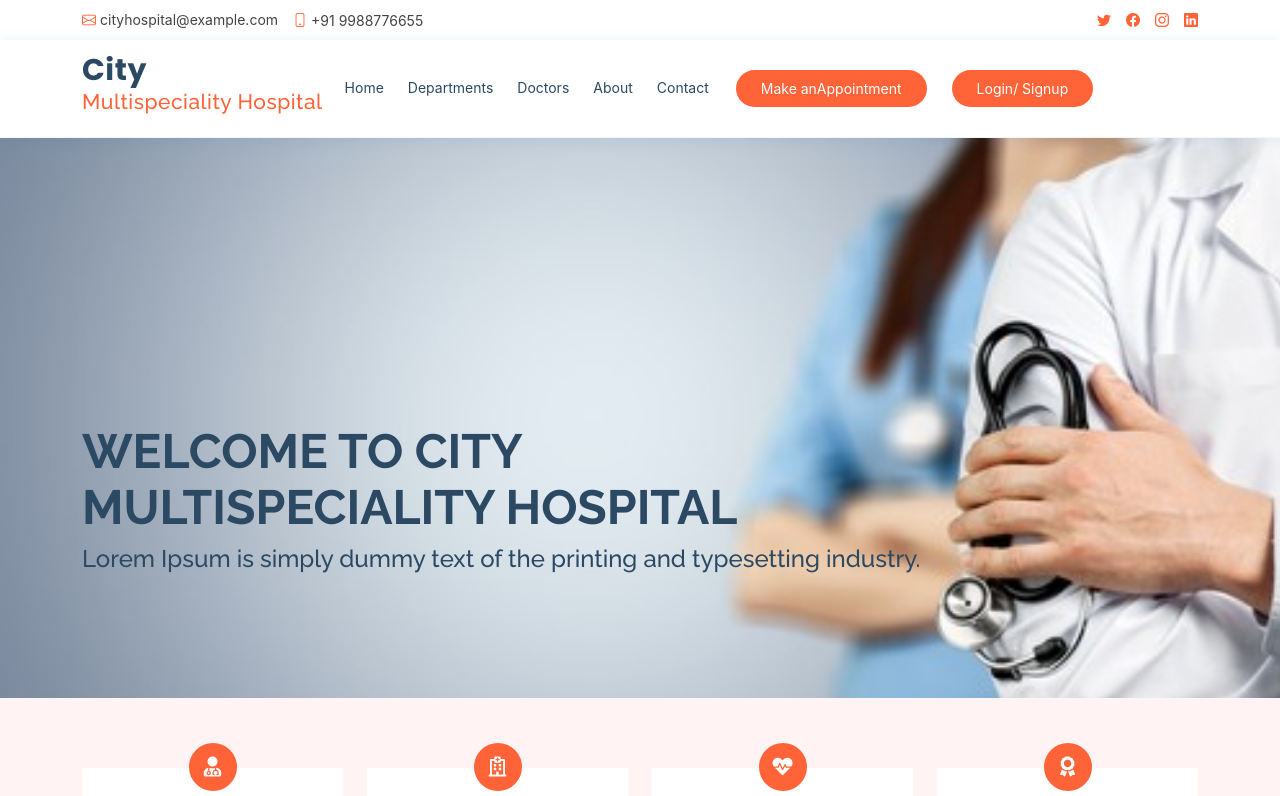
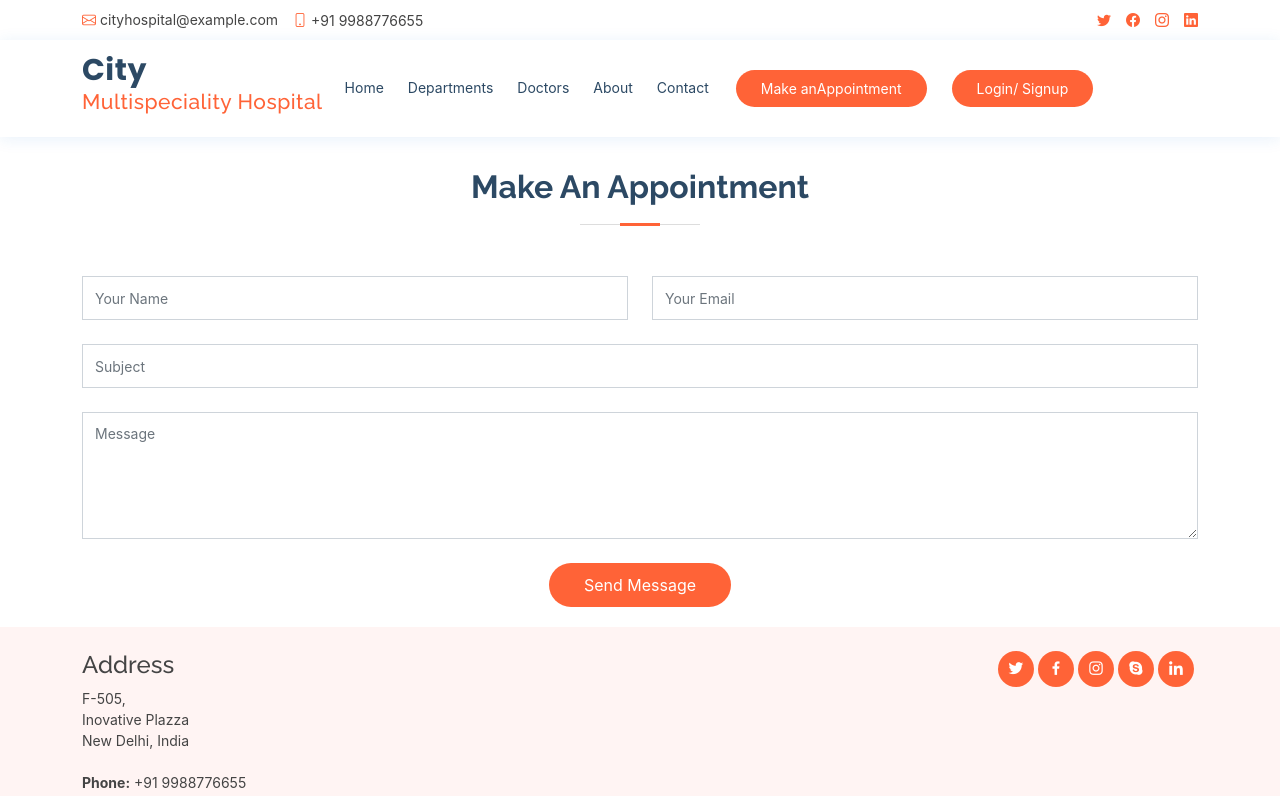
Before and after one commit to khushimangukiya/City_Hospital, a React (Create React App) app: page /MakeAnAppointment in a window 1280 px wide. Shown: the top 796 px of the page. Built offline with nearby package versions, Linux system fonts and the light colour scheme.

Commit message:
loginpage

```diff
--- a/src/App.js
+++ b/src/App.js
@@ -7,6 +7,8 @@ import Departments from './Containers/Departments/Departments';
 import Doctors from './Containers/Doctors/Doctors';
 import About from './Containers/About/About';
 import Contact from './Containers/Contact/Contact';
+import MakeAnAppointment from './Containers/MakeAnAppointment/MakeAnAppointment';
+import LoginSignUp from './Containers/LoginSignUp/LoginSignUp';
 
 function App() {
   return (
@@ -18,8 +20,9 @@ function App() {
         <Route path={"/Doctors"} component={Doctors} />
         <Route path={"/About"} component={About} />
         <Route path={"/Contact"} component={Contact} />
+        <Route path={"/MakeAnAppointment"} component={MakeAnAppointment} />
+        <Route path={"/LoginSignUp"} component={LoginSignUp} />
       </Switch>
-      <Home />
       <Footer />
     </>
   );
--- a/src/Components/Header/Header.js
+++ b/src/Components/Header/Header.js
@@ -37,11 +37,11 @@ function Header(props) {
                         </ul>
                         <i className="bi bi-list mobile-nav-toggle" />
                     </nav>
-                    <a href="./pages/appointment.html" className="appointment-btn scrollto"><span className="d-none d-md-inline">Make an</span>
-                        Appointment</a>
-                    <a href="#" className="appointment-btn scrollto">
+                    <NavLink to={"/MakeAnAppointment"} className="appointment-btn scrollto"><span className="d-none d-md-inline">Make an</span>
+                        Appointment</NavLink>
+                    <NavLink to={"/LoginSignUp"} className="appointment-btn scrollto">
                         <span className="d-none d-md-inline">Login/ Signup</span>
-                    </a>
+                    </NavLink>
                 </div>
             </header>
         </div>
--- /dev/null
+++ b/src/Containers/LoginSignUp/LoginSignUp.js
@@ -0,0 +1,11 @@
+import React from 'react';
+
+function LoginSignUp(props) {
+    return (
+        <div>
+            <p>data</p>
+        </div>
+    );
+}
+
+export default LoginSignUp;
--- /dev/null
+++ b/src/Containers/MakeAnAppointment/MakeAnAppointment.js
@@ -0,0 +1,43 @@
+import React from 'react';
+
+function MakeAnAppointment(props) {
+    return (
+        <section id="appoiment" className="contact">
+            <div className="container">
+                <div className="section-title">
+                    <h2>Make An Appointment</h2>
+                </div>
+            </div>
+            <div className="container">
+                <div className="row">
+                    <div className="col-lg-12 mt-5 mt-lg-0">
+                        <form action method="post" role="form" className="php-email-form">
+                            <div className="row">
+                                <div className="col-md-6 form-group">
+                                    <input type="text" name="name" className="form-control" id="name" placeholder="Your Name" required />
+                                </div>
+                                <div className="col-md-6 form-group mt-3 mt-md-0">
+                                    <input type="email" className="form-control" name="email" id="email" placeholder="Your Email" required />
+                                </div>
+                            </div>
+                            <div className="form-group mt-3">
+                                <input type="text" className="form-control" name="subject" id="subject" placeholder="Subject" required />
+                            </div>
+                            <div className="form-group mt-3">
+                                <textarea className="form-control" name="message" rows={5} placeholder="Message" required defaultValue={""} />
+                            </div>
+                            <div className="my-3">
+                                <div className="loading">Loading</div>
+                                <div className="error-message" />
+                                <div className="sent-message">Your message has been sent. Thank you!</div>
+                            </div>
+                            <div className="text-center"><button type="submit">Send Message</button></div>
+                        </form>
+                    </div>
+                </div>
+            </div>
+        </section>
+    );
+}
+
+export default MakeAnAppointment;
```
